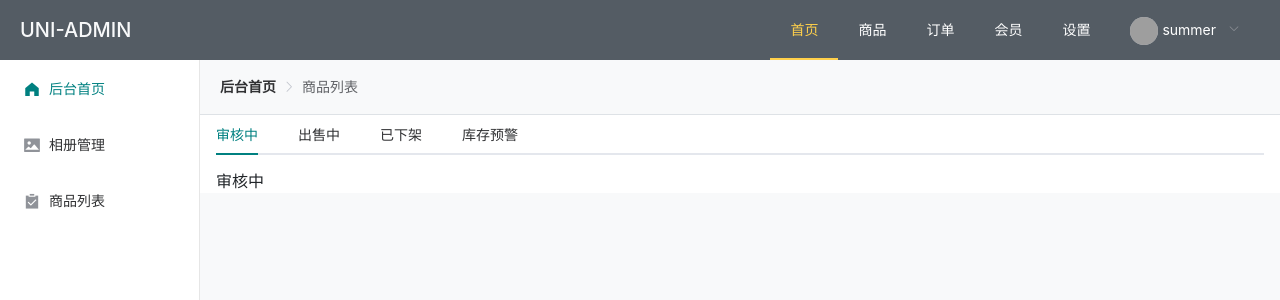
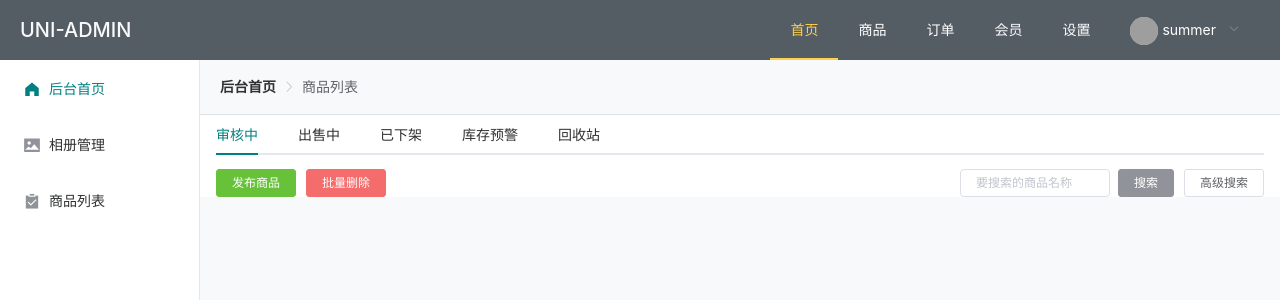
Before and after one commit to StormZZ001/vue-el-shop-admin, a Vue app: page /shop/goods/list in a window 1280 px wide. Shown: the top 300 px of the page. Built offline with nearby package versions, Linux system fonts and the light colour scheme; grey boxes are pictures that could not be loaded.

Commit message:
40.高级搜索开发一

```diff
--- a/src/views/shop/goods/list.vue
+++ b/src/views/shop/goods/list.vue
@@ -1,8 +1,38 @@
 <template>
-	<div class="bg-white px-3" style="margin:-20px;margin-top:-1rem">
+	<div class="bg-white px-3" style="margin: -20px;margin-top: -1rem;">
+
 		<el-tabs v-model="tabIndex" @tab-click="handleClick">
-      <el-tab-pane v-for="(tab,index) in tabs" :label="tab.name" :key="index">{{tab.name}}</el-tab-pane>
+		    <el-tab-pane :label="tab.name" :key="tabI"
+			v-for="(tab,tabI) in tabbars">
+
+
+				<div class="d-flex align-items-center">
+					<!-- 左边 -->
+					<el-button type="success" size="mini">发布商品</el-button>
+					<el-button type="danger" size="mini">批量删除</el-button>
+					<!-- 右边 -->
+					<div class="ml-auto" v-show="!superSearch">
+						<el-input v-model="form.keyword" placeholder="要搜索的商品名称" size="mini" style="width:150px;" class="mr-2"></el-input>
+						<el-button type="info" size="mini">搜索</el-button>
+						<el-button size="mini"
+						@click="superSearch = true">高级搜索</el-button>
+					</div>
+
+				</div>
+				<el-card class="box-card bg-light my-3" v-show="superSearch">
+					<div slot="header" class="clearfix" style="margin: -10px;">
+						<span>高级搜索</span>
+						<el-button style="float: right; padding: 3px 0"
+						type="text" @click="superSearch = false"
+						>收起</el-button>
+					</div>
+					表单
+				</el-card>
+
+
+			</el-tab-pane>
 		</el-tabs>
+
 	</div>
 </template>
 
@@ -11,20 +41,25 @@ export default {
 		data() {
 			return {
 				tabIndex: 0,
-        tabs:[
-          {name:'审核中'},
-          {name:'出售中'},
-          {name:'已下架'},
-          {name:'库存预警'}
-        ]
-      };
+				tabbars:[
+					{ name:"审核中"},
+					{ name:"出售中" },
+					{ name:"已下架"},
+					{ name:"库存预警" },
+					{ name:"回收站" },
+				],
+				superSearch:false,
+				form:{
+					keyword:"",
+				}
+			}
 		},
 		methods: {
-      //加载数据
-      handleClick(tab, event) {
-        console.log(tab, event);
+			// 加载数据
+			handleClick(tab,event) {
+				console.log(tab.index);
 			}
-    }
+		},
 	}
 </script>
 
```
Lines whose indentation alone changed are shown as unchanged.
